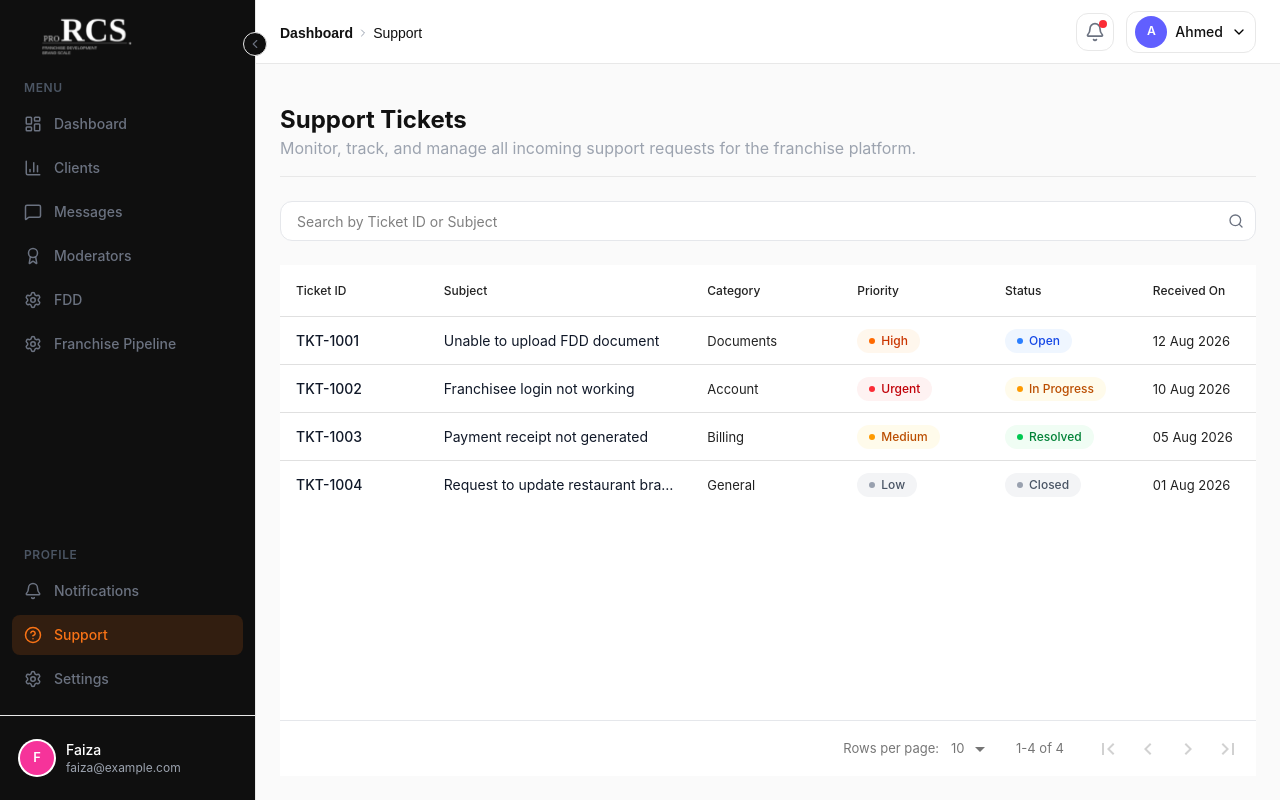
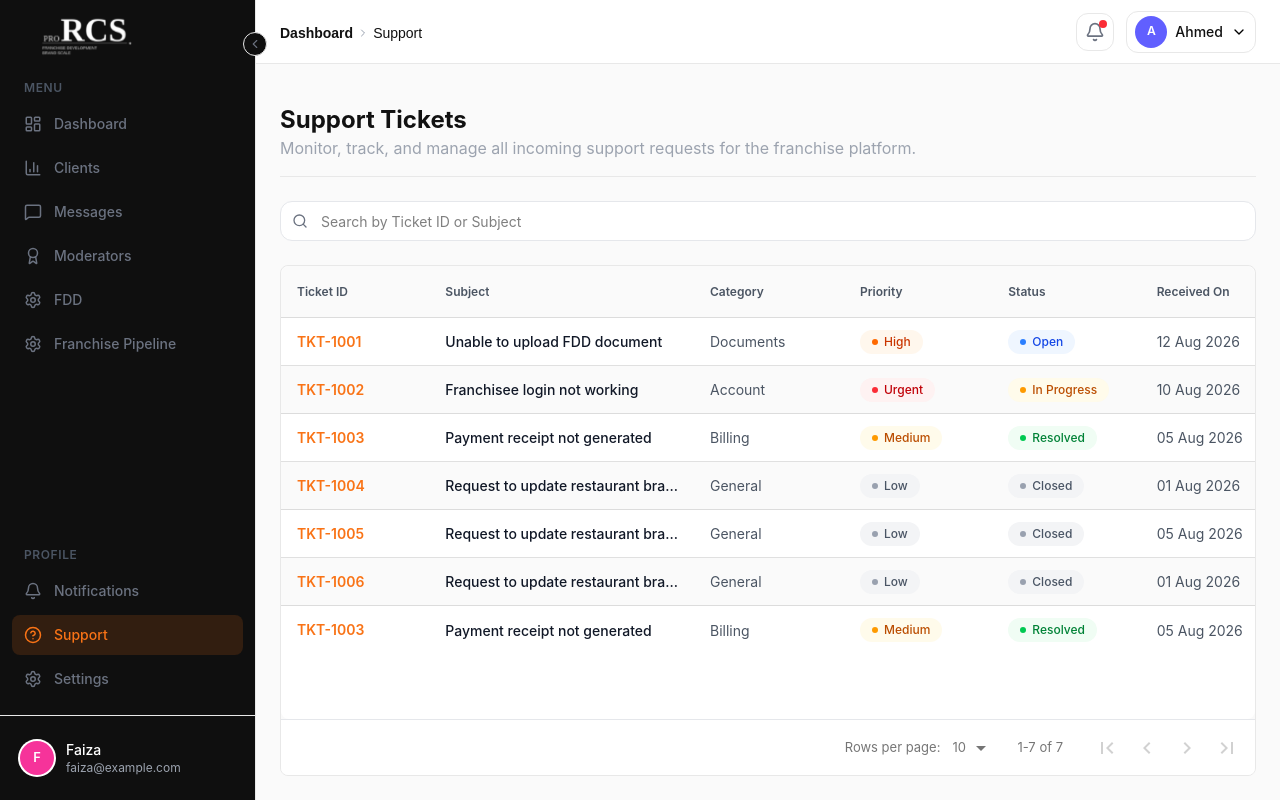
Before and after one commit to hamza-nafasat/rcs-frontend, a React (Vite) app: page /dashboard/support in a window 1280 px wide. Built offline with nearby package versions, Linux system fonts and the light colour scheme.

Commit message:
Support Changes Refined Code and Input is accepting icon position also

```diff
--- a/src/components/shared/Input.jsx
+++ b/src/components/shared/Input.jsx
@@ -5,6 +5,7 @@ const Input = ({
   type = "text",
   placeholder = "",
   icon,
+  iconPosition = "right",
   className = "",
   isEyeButton = false,
   showConfirm = false,
@@ -23,12 +24,18 @@ const Input = ({
         <input
           type={type}
           placeholder={placeholder}
-          className={`h-10 w-full rounded-xl border border-[#E5E7EB] bg-white px-4 pr-10 text-sm outline-none focus:border-primary ${className}`}
+          className={`h-10 w-full rounded-xl border border-[#E5E7EB] bg-white px-4 text-sm outline-none focus:border-primary ${
+            icon && iconPosition === "left" ? "pl-10" : "pr-10"
+          } ${className}`}
           {...rest}
         />
 
         {icon && (
-          <div className="absolute right-3 top-1/2 -translate-y-1/2 text-secondary ">
+          <div
+            className={`absolute top-1/2 -translate-y-1/2 text-secondary ${
+              iconPosition === "left" ? "left-3" : "right-3"
+            }`}
+          >
             {icon}
           </div>
         )}
--- a/src/index.css
+++ b/src/index.css
@@ -29,6 +29,8 @@
   --color-text-remove: #dc2626;
   --color-text-moderator: #f54900;
   --color-text-cancel: #344054;
+  --color-text-subject: #111827;
+  --color-text-tablecell: #4b5563;
 
   /* Sidebar */
   --color-sidebar-section: #4b5563;
@@ -143,6 +145,16 @@ button:hover {
   color: var(--color-text-cancel);
   font-weight: 600;
 }
+.text-subject {
+  color: var(--color-text-subject);
+  font-weight: 500;
+  font-size: 0.875rem;
+}
+.text-tablecell {
+  color: var(--color-text-tablecell);
+  font-weight: 400;
+  font-size: 0.875rem;
+}
 
 .bg-dark {
   background-color: var(--color-bg-dark);
--- a/src/pages/support/Support.jsx
+++ b/src/pages/support/Support.jsx
@@ -44,6 +44,36 @@ const initialTickets = [
     receivedOn: "01 Aug 2026",
     lastUpdated: "03 Aug 2026",
   },
+  {
+    id: 5,
+    ticketId: "TKT-1005",
+    subject: "Request to update restaurant brand name",
+    category: "General",
+    priority: "Low",
+    status: "Closed",
+    receivedOn: "05 Aug 2026",
+    lastUpdated: "08 Aug 2026",
+  },
+  {
+    id: 6,
+    ticketId: "TKT-1006",
+    subject: "Request to update restaurant brand name",
+    category: "General",
+    priority: "Low",
+    status: "Closed",
+    receivedOn: "01 Aug 2026",
+    lastUpdated: "03 Aug 2026",
+  },
+  {
+    id: 7,
+    ticketId: "TKT-1003",
+    subject: "Payment receipt not generated",
+    category: "Billing",
+    priority: "Medium",
+    status: "Resolved",
+    receivedOn: "05 Aug 2026",
+    lastUpdated: "08 Aug 2026",
+  },
 ];
 
 const Support = () => {
@@ -60,22 +90,22 @@ const Support = () => {
   });
 
   return (
-    <section className="flex h-full min-h-0 flex-col">
-      <div className="border-b color-border py-4">
+    <article className="flex h-full min-h-0 flex-col">
+      <section className="border-b color-border py-4">
         <SupportHeading
           heading="Support Tickets"
           subheading="Monitor, track, and manage all incoming support requests for the franchise platform."
         />
-      </div>
+      </section>
 
-      <div className="mt-6">
+      <section className="mt-6">
         <SupportSearch search={search} setSearch={setSearch} />
-      </div>
+      </section>
 
-      <div className="mt-6 min-h-0 flex-1">
+      <section className="mt-6 min-h-0 flex-1">
         <SupportTable tickets={filteredTickets} />
-      </div>
-    </section>
+      </section>
+    </article>
   );
 };
 
--- a/src/pages/support/components/SupportSearch.jsx
+++ b/src/pages/support/components/SupportSearch.jsx
@@ -10,6 +10,7 @@ const SupportSearch = ({ search, setSearch }) => {
         onChange={(e) => setSearch(e.target.value)}
         placeholder="Search by Ticket ID or Subject"
         icon={<Search size={16} />}
+        iconPosition="left"
       />
     </section>
   );
--- a/src/pages/support/components/SupportTable.jsx
+++ b/src/pages/support/components/SupportTable.jsx
@@ -1,5 +1,4 @@
 import DataTable from "react-data-table-component";
-import { ChevronDown } from "lucide-react";
 
 const PRIORITY_STYLES = {
   Urgent: { pill: "bg-red-50 text-red-700", dot: "bg-red-500" },
@@ -20,6 +19,18 @@ const tableStyles = {
   tableWrapper: { style: { width: "100%", height: "100%" } },
   responsiveWrapper: {
     style: { width: "100%", flex: "1 1 auto", minHeight: 0, overflowY: "auto" },
+  },
+  headRow: {
+    style: {
+      backgroundColor: "#FAFAFA",
+    },
+  },
+  headCells: {
+    style: {
+      color: "#4B5563",
+      fontSize: "12px",
+      fontWeight: "600",
+    },
   },
   pagination: {
     style: {
@@ -51,7 +62,9 @@ const SupportTable = ({ tickets }) => {
       sortable: true,
       minWidth: "130px",
       cell: (row) => (
-        <span className="text-sm font-medium text-gray-900">{row.ticketId}</span>
+        <span className="text-sm font-semibold text-primary">
+          {row.ticketId}
+        </span>
       ),
     },
     {
@@ -60,15 +73,14 @@ const SupportTable = ({ tickets }) => {
       sortable: true,
       minWidth: "240px",
       grow: 2,
-      cell: (row) => (
-        <p className="truncate text-sm text-gray-900">{row.subject}</p>
-      ),
+      cell: (row) => <p className="truncate text-subject">{row.subject}</p>,
     },
     {
       name: "Category",
       selector: (row) => row.category,
       sortable: true,
       minWidth: "150px",
+      cell: (row) => <p className="text-tablecell">{row.category}</p>,
     },
     {
       name: "Priority",
@@ -89,17 +101,20 @@ const SupportTable = ({ tickets }) => {
       selector: (row) => row.receivedOn,
       sortable: true,
       minWidth: "150px",
+      cell: (row) => <p className="text-tablecell">{row.receivedOn}</p>,
     },
     {
       name: "Last Updated",
       selector: (row) => row.lastUpdated,
       sortable: true,
       minWidth: "150px",
+      cell: (row) => <p className="text-tablecell">{row.lastUpdated}</p>,
     },
   ];
 
   return (
-    <div className="flex h-full w-full min-h-0 flex-col">
+    <section className="flex h-full w-full min-h-0 flex-col overflow-hidden rounded-lg border color-border">
+      {" "}
       <DataTable
         columns={columns}
         data={tickets}
@@ -108,14 +123,19 @@ const SupportTable = ({ tickets }) => {
         responsive
         fixedHeader
         fixedHeaderScrollHeight="100%"
-        sortIcon={<ChevronDown size={14} />}
         customStyles={tableStyles}
+        conditionalRowStyles={[
+          {
+            when: (row) => tickets.indexOf(row) % 2 === 1,
+            style: { backgroundColor: "#FAFAFA" },
+          },
+        ]}
         className="flex min-h-0 flex-1 flex-col"
         noDataComponent={
-          <p className="py-8 text-sm text-gray-500">No tickets found</p>
+          <p className="py-8 text-sm text-secondary">No tickets found</p>
         }
       />
-    </div>
+    </section>
   );
 };
 
```
